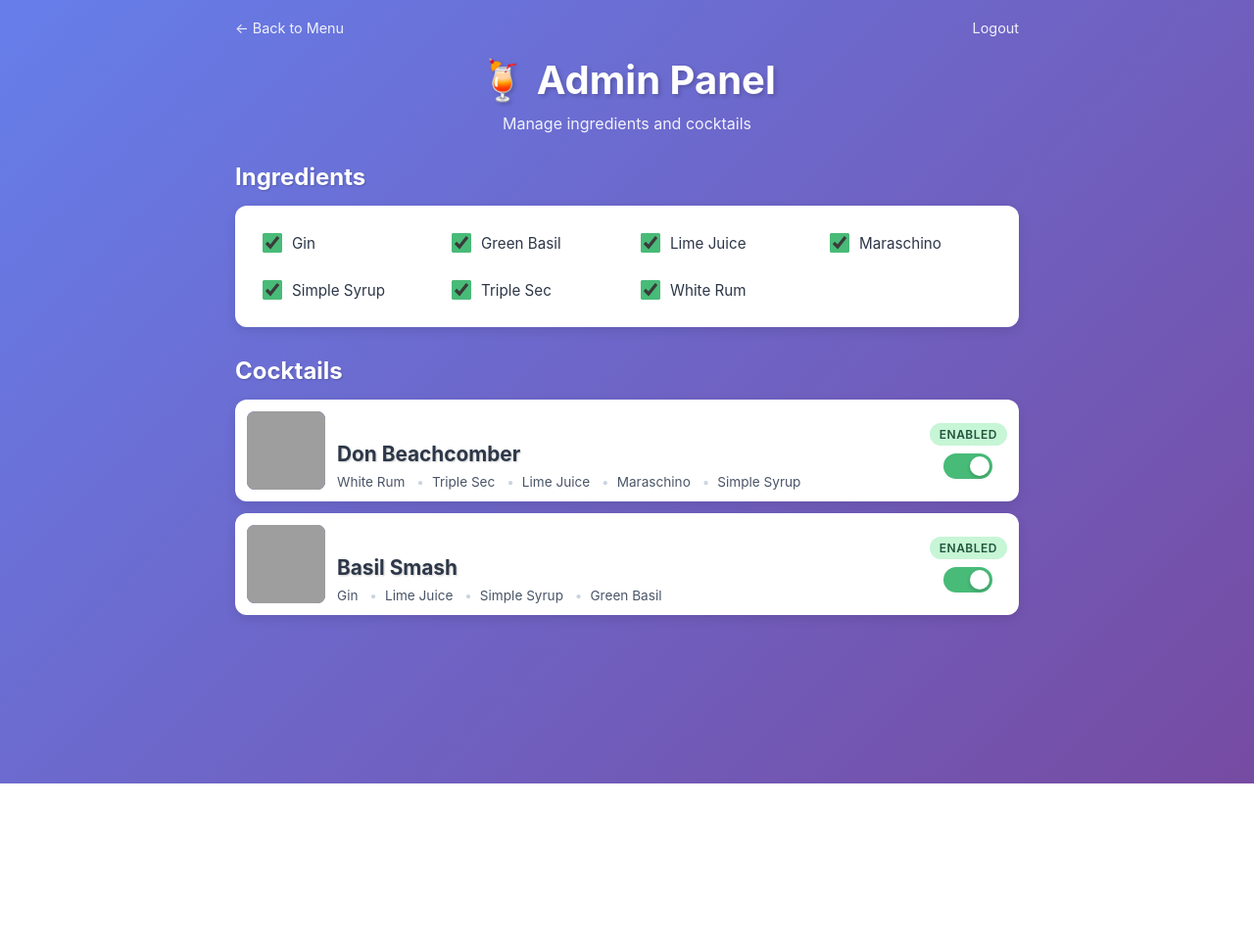
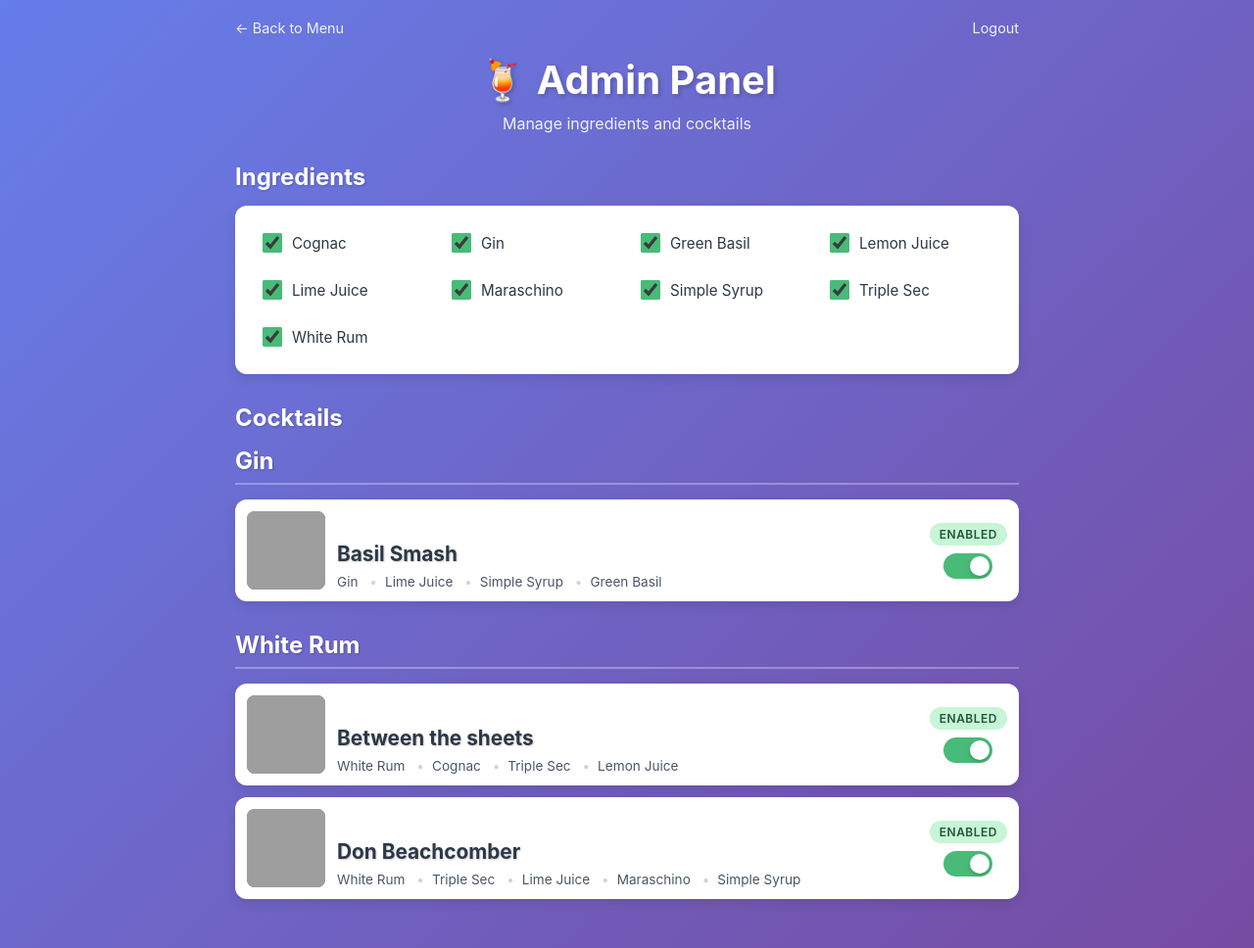
Before and after one commit to nmaupu/cocktails, a Flask app: page /admin in a window 1280 px wide. Shown: the whole page at 98% size. Before the commit the page ends 800 px from the top, so only its background shows below. Run offline with Flask 3, Linux system fonts and the light colour scheme; the visitor is signed in with stand-in values (Sample User, id 1); grey boxes are pictures that could not be loaded.

Commit message:
Adding between the sheets

```diff
--- a/app.py
+++ b/app.py
@@ -87,6 +87,58 @@ def get_all_ingredients():
     return sorted(list(ingredients))
 
 
+def get_main_alcohol(cocktail):
+    """Identify the main alcohol for a cocktail based on ingredients."""
+    # Common alcohol keywords
+    alcohol_keywords = ['rum', 'gin', 'vodka', 'whiskey', 'whisky', 'tequila', 'brandy',
+                        'cognac', 'bourbon', 'scotch', 'rye', 'mezcal', 'pisco', 'cachaça']
+
+    # Find alcoholic ingredients (those containing alcohol keywords)
+    alcoholic_ingredients = []
+    for ingredient in cocktail.get('ingredients', []):
+        ingredient_name_lower = ingredient['name'].lower()
+        for keyword in alcohol_keywords:
+            if keyword in ingredient_name_lower:
+                # Try to get quantity as number (handle cases like "15 leaves")
+                qty = ingredient.get('qty', 0)
+                try:
+                    qty_num = int(str(qty).split()[0])  # Get first number if it's "15 leaves"
+                except (ValueError, AttributeError):
+                    qty_num = 0
+                alcoholic_ingredients.append((ingredient['name'], qty_num))
+                break
+
+    if not alcoholic_ingredients:
+        return 'Other'
+
+    # Sort by quantity (descending) and return the one with highest quantity
+    alcoholic_ingredients.sort(key=lambda x: x[1], reverse=True)
+    return alcoholic_ingredients[0][0]
+
+
+def group_cocktails_by_alcohol(cocktails):
+    """Group cocktails by main alcohol and sort them."""
+    # Group cocktails by main alcohol
+    grouped = {}
+    for cocktail in cocktails:
+        main_alcohol = get_main_alcohol(cocktail)
+        if main_alcohol not in grouped:
+            grouped[main_alcohol] = []
+        grouped[main_alcohol].append(cocktail)
+
+    # Sort within each group: enabled first (alphabetically), then disabled (alphabetically)
+    for alcohol in grouped:
+        grouped[alcohol].sort(key=lambda c: (
+            not c.get('enabled', True),  # Enabled first (False < True)
+            c['name'].lower()  # Then alphabetically
+        ))
+
+    # Sort alcohol groups alphabetically
+    sorted_groups = sorted(grouped.items(), key=lambda x: x[0])
+
+    return sorted_groups
+
+
 def compute_cocktail_enabled(cocktail, ingredients_state, cocktail_overrides):
     """Compute if a cocktail should be enabled based on ingredients and overrides."""
     cocktail_name = cocktail['name']
@@ -152,8 +204,9 @@ def health():
 def index():
     """Display the main cocktail menu page."""
     cocktails = load_cocktails()
-    # Show all cocktails, enabled and disabled
-    return render_template('index.html', cocktails=cocktails)
+    # Group cocktails by main alcohol
+    grouped_cocktails = group_cocktails_by_alcohol(cocktails)
+    return render_template('index.html', grouped_cocktails=grouped_cocktails)
 
 
 @app.route('/login', methods=['GET', 'POST'])
@@ -181,10 +234,12 @@ def logout():
 def admin():
     """Display the admin page to manage cocktails and ingredients."""
     cocktails = load_cocktails()
+    # Group cocktails by main alcohol
+    grouped_cocktails = group_cocktails_by_alcohol(cocktails)
     ingredients = get_all_ingredients()
     ingredients_state = load_ingredients_state()
     return render_template('admin.html',
-                         cocktails=cocktails,
+                         grouped_cocktails=grouped_cocktails,
                          ingredients=ingredients,
                          ingredients_state=ingredients_state)
 
--- a/cocktails.yaml
+++ b/cocktails.yaml
@@ -1,4 +1,15 @@
 cocktails:
+  - name: Between the sheets
+    image: https://images.unsplash.com/photo-1514362545857-3bc16c4c7d1b?w=400&h=400&fit=crop
+    ingredients:
+      - name: White Rum
+        qty: 30
+      - name: Cognac
+        qty: 30
+      - name: Triple Sec
+        qty: 30
+      - name: Lemon Juice
+        qty: 20
   - name: Don Beachcomber
     image: https://images.unsplash.com/photo-1546171753-97d7676e4602?w=400&h=400&fit=crop
     ingredients:
--- a/templates/admin.html
+++ b/templates/admin.html
@@ -253,6 +253,20 @@
             margin-top: 4px;
         }
 
+        .alcohol-group {
+            margin-bottom: 30px;
+        }
+
+        .alcohol-header {
+            color: white;
+            font-size: 1.5rem;
+            font-weight: 700;
+            margin-bottom: 15px;
+            text-shadow: 1px 1px 2px rgba(0, 0, 0, 0.2);
+            padding-bottom: 8px;
+            border-bottom: 2px solid rgba(255, 255, 255, 0.3);
+        }
+
         @media (max-width: 480px) {
             h1 {
                 font-size: 2rem;
@@ -304,9 +318,12 @@
         </div>
 
         <h2>Cocktails</h2>
-        {% if cocktails %}
-        <div class="cocktail-list">
-            {% for cocktail in cocktails %}
+        {% if grouped_cocktails %}
+            {% for alcohol, cocktails in grouped_cocktails %}
+            <div class="alcohol-group">
+                <h3 class="alcohol-header">{{ alcohol }}</h3>
+                <div class="cocktail-list">
+                    {% for cocktail in cocktails %}
             <div class="cocktail-card {% if not cocktail.get('enabled', True) %}disabled{% endif %} {% if cocktail.get('is_override') %}override{% endif %}"
                  data-name="{{ cocktail.name }}">
                 {% if cocktail.image %}
@@ -336,8 +353,10 @@
                     {% endif %}
                 </div>
             </div>
+                    {% endfor %}
+                </div>
+            </div>
             {% endfor %}
-        </div>
         {% else %}
         <div class="empty-state">
             <p>No cocktails available.</p>
```
Also changed, not shown: templates/index.html (+20 -1 lines).
